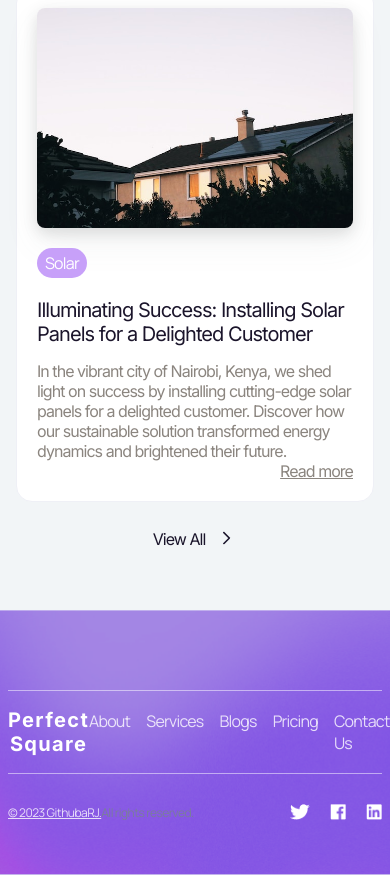
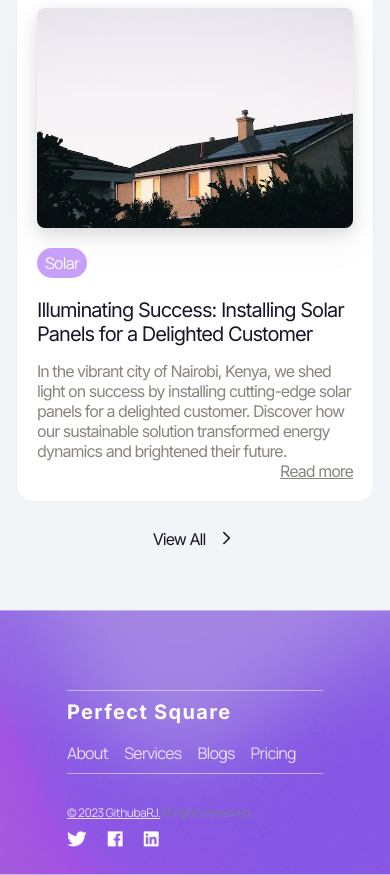
Before and after one commit to githubarj/perfect-square_v2, a React (Vite) app: page / in a window 390 px wide. Shown: the part 4787-5662 px from the top of the page. Built offline with nearby package versions, Linux system fonts and the light colour scheme.

Commit message:
footer resposiveness

```diff
--- a/src/App.css
+++ b/src/App.css
@@ -14,14 +14,16 @@ body::-webkit-scrollbar{
   flex-direction: column;
   gap: 100px;
   background: var(--white);
-  padding: 15px 67px 0px 67px;
+  padding: 15px 67px 100px 67px;
   align-items: center;
   overflow: hidden;
 }
 
+
+
 @media screen and (max-width: 800px) {
   .page {
-    padding: 15px 38px 0px 38px;
+    padding: 15px 38px 80px 38px;
     gap: 80px;
 
   }
@@ -29,7 +31,7 @@ body::-webkit-scrollbar{
 
 @media screen and (max-width: 400px) {
   .page {
-    padding: 32px 8px 0px 8px;
+    padding: 32px 8px 59px 8px;
     gap: 59px;
 
   }
--- a/src/App.jsx
+++ b/src/App.jsx
@@ -8,6 +8,7 @@ import Article from './Components/Article/Article';
 import Blogs from './Components/Blogs/Blogs';
 import Services from './Components/Services/Services';
 import Pricing from './Components/Pricing/Pricing';
+import Footer from './Components/Utility/Footer/Footer';
 
 
 
@@ -25,6 +26,7 @@ function App() {
         <Route path="/pricing" element={<Pricing />} />
         <Route path="/article" element={<Article />} />
       </Routes>
+      <Footer />
     </div>
   );
 }
--- a/src/Components/About/About.jsx
+++ b/src/Components/About/About.jsx
@@ -1,4 +1,3 @@
-import Footer from "../Utility/Footer/Footer"
 import Navbar from "../Utility/Navbar/Navbar"
 import AboutStory from "./AboutStory"
 import Team from "./Team"
@@ -15,7 +14,6 @@ function About() {
       <AboutStory />
       <Values />
       <Team />
-      <Footer />
     </div>
   );
 }
--- a/src/Components/Article/Article.jsx
+++ b/src/Components/Article/Article.jsx
@@ -1,6 +1,5 @@
 import "./article.css";
 import Navbar from "../Utility/Navbar/Navbar";
-import Footer from "../Utility/Footer/Footer";
 import ArticleOverview from "./ArticleOverview";
 import ArticleContent from "./ArticleContent";
 import BlogsSection from "../Home/BlogsSection";
@@ -12,7 +11,6 @@ function Article() {
       <ArticleOverview />
       <ArticleContent />
       <BlogsSection {...related} />
-      <Footer />
     </div>
   );
 }
--- a/src/Components/Blogs/Blogs.jsx
+++ b/src/Components/Blogs/Blogs.jsx
@@ -1,5 +1,4 @@
 import Navbar from "../Utility/Navbar/Navbar";
-import Footer from "../Utility/Footer/Footer";
 import { blogsPageHeader } from "./blogsData";
 import PageHeader from "../Utility/Modules/PageHeader";
 import "./blogs.css";
@@ -17,8 +16,6 @@ function Blogs() {
       />
       <HeroBlogs/>
       <Collection />
-
-      <Footer />
     </div>
   );
 }
--- a/src/Components/Contact/Contact.jsx
+++ b/src/Components/Contact/Contact.jsx
@@ -1,5 +1,4 @@
 import Navbar from "../Utility/Navbar/Navbar";
-import Footer from "../Utility/Footer/Footer";
 import PageHeader from "../Utility/Modules/PageHeader";
 import { contactPageHeader } from "./contactData";
 import "./contact.css";
@@ -18,7 +17,6 @@ function Contact() {
       <ContactForm />
       <FAQs />
 
-      <Footer />
     </div>
   );
 }
--- a/src/Components/Home/Home.jsx
+++ b/src/Components/Home/Home.jsx
@@ -6,7 +6,6 @@ import Products from "./Products";
 import "./home.css";
 import Testimonials from "./Testimonials";
 import BlogsSection from "./BlogsSection";
-import Footer from "../Utility/Footer/Footer";
 import { homeHeaders } from "./homeData";
 
 function Home() {
@@ -20,7 +19,6 @@ function Home() {
       <Products />
       <Testimonials />
       <BlogsSection h1={blogInfo.h1} />
-      <Footer />
     </div>
   );
 }
--- a/src/Components/Pricing/Pricing.jsx
+++ b/src/Components/Pricing/Pricing.jsx
@@ -1,4 +1,3 @@
-import Footer from "../Utility/Footer/Footer"
 import Navbar from "../Utility/Navbar/Navbar"
 import PageHeader from "../Utility/Modules/PageHeader";
 import { pricingPageHeader } from "./pricingData";
@@ -15,7 +14,6 @@ function Pricing() {
         display={pricingPageHeader.display}
       />
       <Prices/>
-      <Footer />
     </div>
   );
 }
--- a/src/Components/Services/Services.jsx
+++ b/src/Components/Services/Services.jsx
@@ -1,5 +1,4 @@
 import Navbar from "../Utility/Navbar/Navbar";
-import Footer from "../Utility/Footer/Footer";
 import "./services.css";
 import ServicesBody from "./ServicesBody";
 
@@ -8,7 +7,6 @@ function Services() {
     <div className="services-container page">
       <Navbar />
       <ServicesBody />
-      <Footer />
     </div>
   );
 }
--- a/src/Components/Utility/Footer/Footer.jsx
+++ b/src/Components/Utility/Footer/Footer.jsx
@@ -30,8 +30,8 @@ function Footer() {
                   Pricing
                 </Link>
               </li>
-              <li>
-                <Link className="footer-links text-Medium " to="/pricing">
+              <li className="link-contact-us">
+                <Link className="footer-links text-Medium  " to="/pricing">
                   Contact Us
                 </Link>
               </li>
--- a/src/Components/Utility/Footer/footer.css
+++ b/src/Components/Utility/Footer/footer.css
@@ -3,8 +3,7 @@
   background-size: cover;
   background-repeat: no-repeat;
   height: 265px;
-  width: calc(100% + 134px);
-  margin: 0 -67px;
+  width: 100%;
   padding: 80px 67px 54px 67px;
 }
 
@@ -12,6 +11,7 @@
   display: flex;
   flex-direction: column;
   gap: 30px;
+  width: 100%;
 }
 
 .footer-links-section {
@@ -23,12 +23,14 @@
   border-bottom: 1px solid #ffffff7f;
   border-left: none;
   border-right: none;
+  width: 100%;
 }
 
 .footer-links .links ul {
   display: flex;
   align-items: flex-start;
   gap: 20px;
+  width: 100%;
 }
 
 .footer-links {
@@ -60,3 +62,22 @@
 .tw-icon{
     width: 20px;
 }
+
+@media screen and (max-width: 590px) {
+
+ .footer-links-section{
+  flex-direction: column;
+  justify-content: space-around;
+  align-items: flex-start;
+ }
+ .link-contact-us{
+  display: none;
+ }
+
+ .social-links{
+  flex-direction: column;
+  align-items: flex-start;
+  gap: 10px;
+ }
+
+}
```
